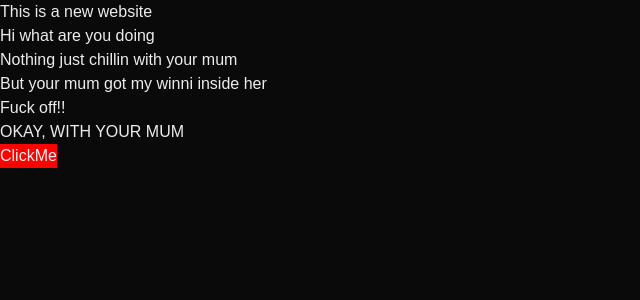
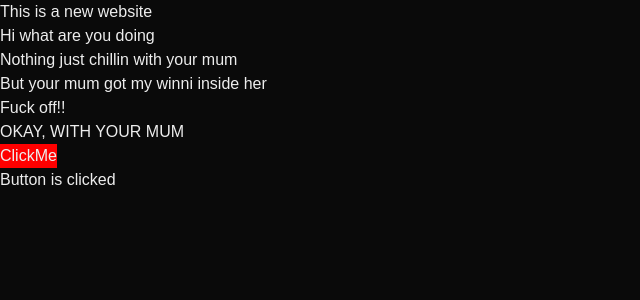
Before and after one commit to AKSaryansh/crawl-check, a Next.js app: page / in a window 1280 px wide. Shown: the top 300 px of the page, without its empty margins (0-640 px from the left). Built offline with nearby package versions, Linux system fonts and the light colour scheme.

Commit message:
button improved 2

```diff
--- a/app/page.tsx
+++ b/app/page.tsx
@@ -1,4 +1,5 @@
 "use client"
+import { P } from "@hop/hop"
 import { useState } from "react"
 
 
@@ -21,6 +22,7 @@ export default function Home(){
         setColor("red")
       }
       }}>ClickMe</button>
+      {color=="red"?<p>Button is clicked</p>:<p></p>}
     </div>
     </>
   )
```
